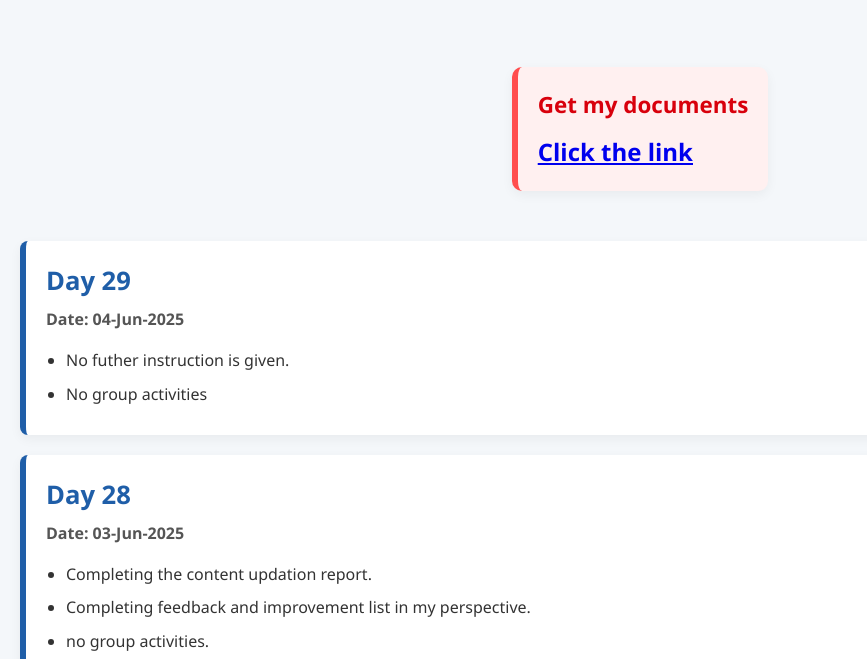
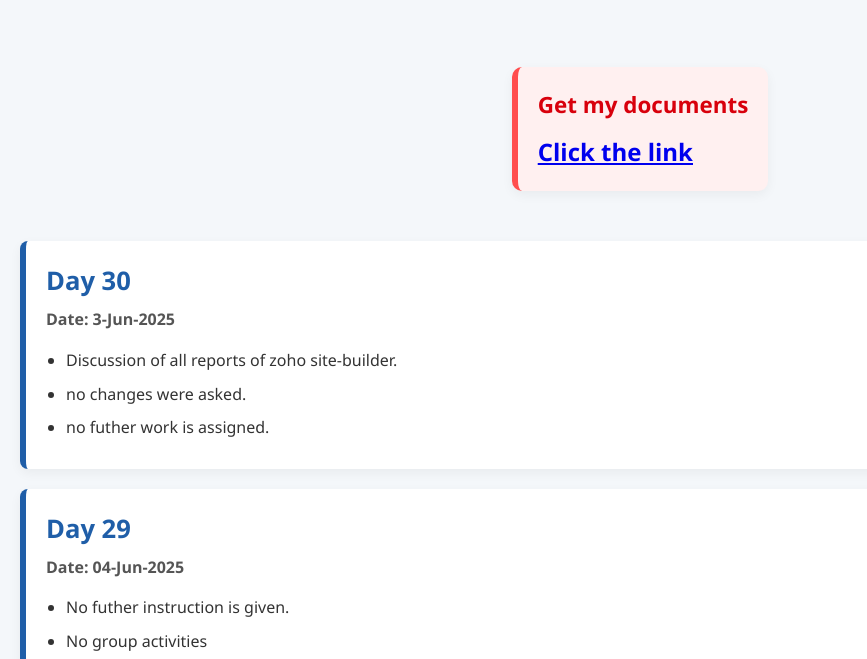
Before and after one commit to VishvijayPS/Internship-Report, a plain HTML site: page index.html in a window 1280 px wide. Shown: the part 115-774 px from the top of the page, without its empty margins (0-867 px from the left). Drawn offline with Linux system fonts and the light colour scheme.

Commit message:
Day 30 report updation

```diff
--- a/index.html
+++ b/index.html
@@ -28,6 +28,16 @@
           ><h2>Click the link</h2></a
         >
       </div>
+
+      <section class="day-report">
+        <h2>Day 30</h2>
+        <h3>Date: 3-Jun-2025</h3>
+        <ul>
+          <li>Discussion of all reports of zoho site-builder.</li>
+          <li>no changes were asked.</li>
+          <li>no futher work is assigned.</li>
+        </ul>
+      </section>
 
       <!-- Day 29 -->
       <section class="day-report">
```
